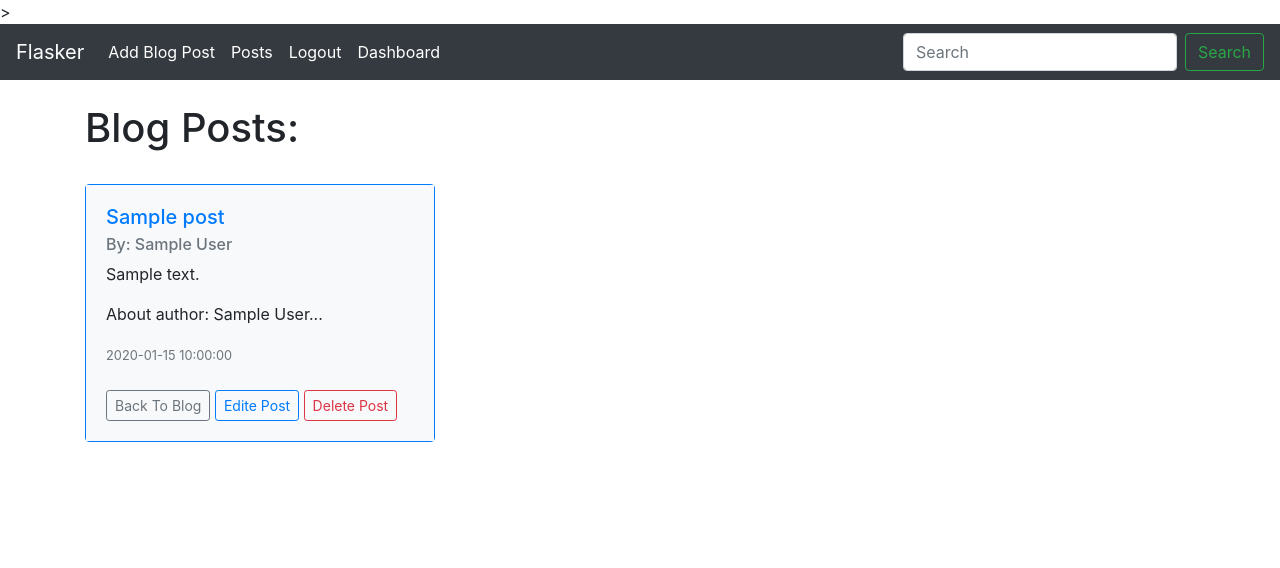
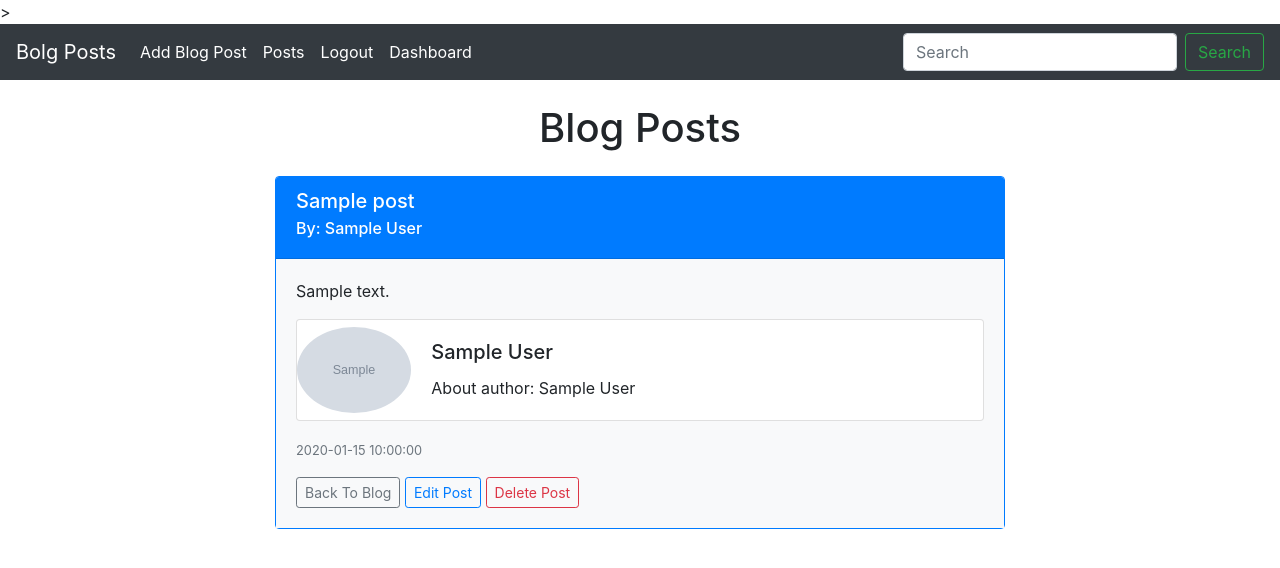
Before and after one commit to an90ass/Blog-Post-Manager, a Flask app: page /post/1 in a window 1280 px wide. Shown: the top 568 px of the page. Run offline with Flask 2, Linux system fonts and the light colour scheme; a user stored in the database is signed in; tables that the repository leaves empty hold one stand-in row (values such as "Sample post"); grey boxes marked "Sample" are stand-in pictures; some libraries are stand-ins or nearby versions.

Commit message:
Fix Null Profile Pic After Updating Dashboard AndAdd Profile Pic To Blog Posts

```diff
--- a/BlogPost/Databases.py
+++ b/BlogPost/Databases.py
@@ -41,21 +41,26 @@ def update_user_in_db(form,user_info,app):
     user_info.email = form.email.data
     user_info.favorite_color = form.favorite_color.data
     user_info.about_author = form.about_author.data
-    user_info.profile_pic = request.files['profile_pic']
 
-    # Grab Image Name
-    pic_filename = secure_filename(user_info.profile_pic.filename)
-    # Set uuid
-    uniqe_pic_name = str(uuid.uuid1()) + "_" + pic_filename
-        # Save that image
-    saver =  request.files['profile_pic']
-    # change it to a string to save to db
-    user_info.profile_pic = uniqe_pic_name
-    try:
-        saver.save(os.path.join(app.config['UPLOAD_FOLDER'],uniqe_pic_name))
+    # Chek for profile pic
+    if request.files['profile_pic']:
+        user_info.profile_pic = request.files['profile_pic']
+        # Grab Image Name
+        pic_filename = secure_filename(user_info.profile_pic.filename)
+        # Set uuid
+        uniqe_pic_name = str(uuid.uuid1()) + "_" + pic_filename
+            # Save that image
+        saver =  request.files['profile_pic']
+        # change it to a string to save to db
+        user_info.profile_pic = uniqe_pic_name
+        try:
+            saver.save(os.path.join(app.config['UPLOAD_FOLDER'],uniqe_pic_name))
+            db.session.commit()
+        except Exception as e:
+            print(e)
+    else:
         db.session.commit()
-    except Exception as e:
-        print(e)
+
 def delete_user_from_db(user_info_to_delete):
     db.session.delete(user_info_to_delete)
     db.session.commit()
--- a/BlogPost/templates/navbar.html
+++ b/BlogPost/templates/navbar.html
@@ -1,5 +1,5 @@
 <nav class="navbar navbar-expand-lg navbar-dark bg-dark">
-  <a class="navbar-brand" href="{{ url_for('index') }}">Flasker</a>
+  <a class="navbar-brand" href="{{ url_for('index') }}">Bolg Posts</a>
   <button class="navbar-toggler" type="button" data-toggle="collapse" data-target="#navbarSupportedContent" aria-controls="navbarSupportedContent" aria-expanded="false" aria-label="Toggle navigation">
     <span class="navbar-toggler-icon"></span>
   </button>
--- a/BlogPost/templates/post.html
+++ b/BlogPost/templates/post.html
@@ -10,31 +10,50 @@
 </div>
 {% endfor %}
 
-<h1>Blog Posts:</h1>
-<br/>
+<h1 class="mb-4 text-center">Blog Posts</h1>
 
-<div class="row">
-    <div class="col-md-4">
+<div class="row justify-content-center">
+    <div class="col-md-8">
         <div class="card mb-4 shadow-sm border-primary">
+            <div class="card-header bg-primary text-white">
+                <h5 class="card-title">{{ post.title }}</h5>
+                <h6 class="card-subtitle mb-2">By: {{ post.poster.name }}</h6>
+            </div>
             <div class="card-body bg-light">
-              <h5 class="card-title text-primary">  {{ post.title }}</h5>
-                <h6 class="card-subtitle mb-2 text-muted">By: {{ post.poster.name }}</h6>
-                <p class="card-text">{{ post.content|safe}}</p>
-                {% if post.poster.about_author %}
-                    <p class="card-text">
-                        <p class="card-text">About author: {{ post.poster.about_author|safe }}...</p>
-                    </p>
-                {% endif %}
+                <p class="card-text">{{ post.content|safe }}</p>
+                <div class="card mb-3">
+                    <div class="row no-gutters">
+                        <div class="col-md-2 d-flex align-items-center justify-content-center">
+                            {% if post.poster.profile_pic %}
+                            <img src="{{ url_for('static', filename='images/' + post.poster.profile_pic) }}" alt="Profile Pic" class="img-fluid rounded-circle">
+
+                            {% else %}
+                            <img src="{{ url_for('static', filename='images/defult_pic.png') }}" alt="Profile Pic" class="img-fluid rounded-circle">
+
+                            {% endif %}
+                        </div>
+                        <div class="col-md-10">
+                            <div class="card-body">
+                                <h5 class="card-title">{{ post.poster.name }}</h5>
+                                <p class="card-text">
+                                {% if post.poster.about_author %}
+                                    About author: {{ post.poster.about_author|safe }}
+                                {% else %}
+                                    Author has no about profile yet...
+                                {% endif %}
+                                </p>
+                            </div>
+                        </div>
+                    </div>
+                </div>
                 <small class="text-muted">{{ post.date_posted.strftime('%Y-%m-%d %H:%M:%S') }}</small>
-                <br/><br/>
-
-                <a href="{{ url_for('posts') }}" class="btn btn-outline-secondary btn-sm">Back To Blog </a>
-                {% if post.poster_id == current_user.id %}
-                    <a href="{{ url_for('update_post',id=post.id) }}" class="btn btn-outline-primary btn-sm">Edite Post </a>
-                    <a href="{{ url_for('delete_post',id=post.id) }}" class="btn btn-outline-danger btn-sm">Delete Post </a>
-                {% endif %}
-
-
+                <div class="mt-3">
+                    <a href="{{ url_for('posts') }}" class="btn btn-outline-secondary btn-sm">Back To Blog</a>
+                    {% if post.poster_id == current_user.id %}
+                        <a href="{{ url_for('update_post', id=post.id) }}" class="btn btn-outline-primary btn-sm">Edit Post</a>
+                        <a href="{{ url_for('delete_post', id=post.id) }}" class="btn btn-outline-danger btn-sm">Delete Post</a>
+                    {% endif %}
+                </div>
             </div>
         </div>
     </div>
```
Also changed, not shown: BlogPost/static/images/4fef0f7d-333c-11ef-8758-28d24431eb89_ff.png (added), BlogPost/static/images/96bcc962-333b-11ef-9ec4-28d24431eb89_ff.png (added), BlogPost/static/images/f33cf12f-333b-11ef-a45c-28d24431eb89_ff.png (added).
